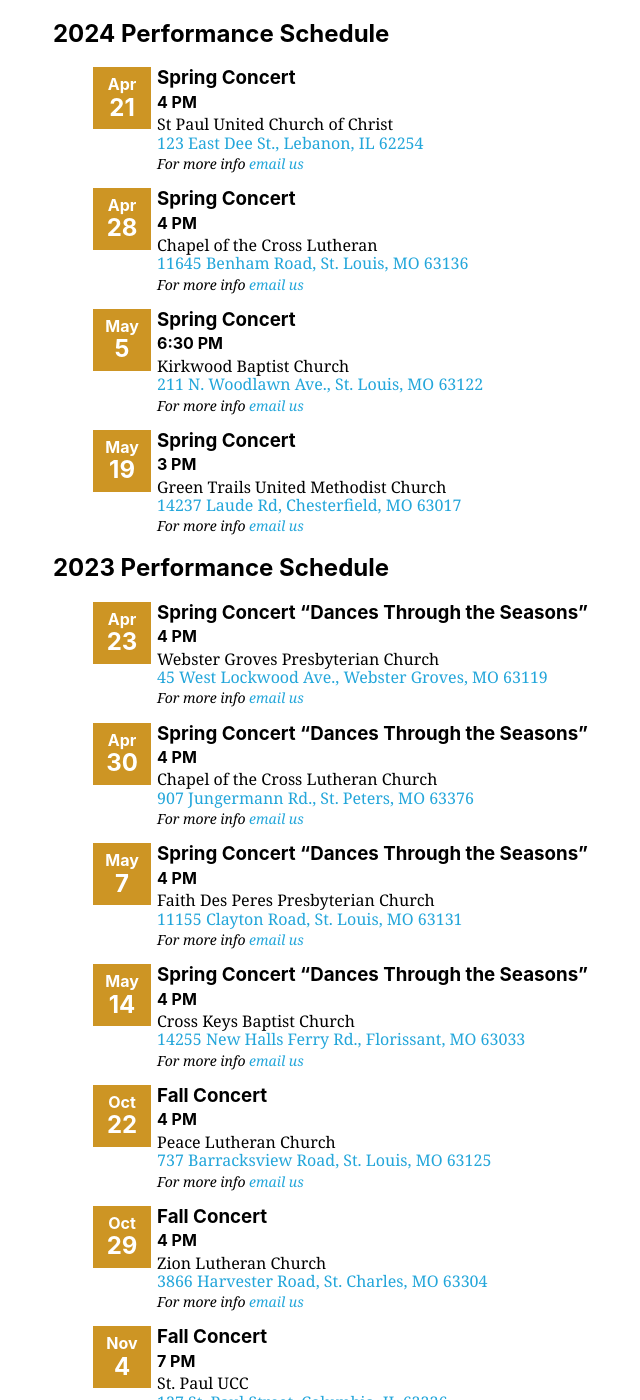
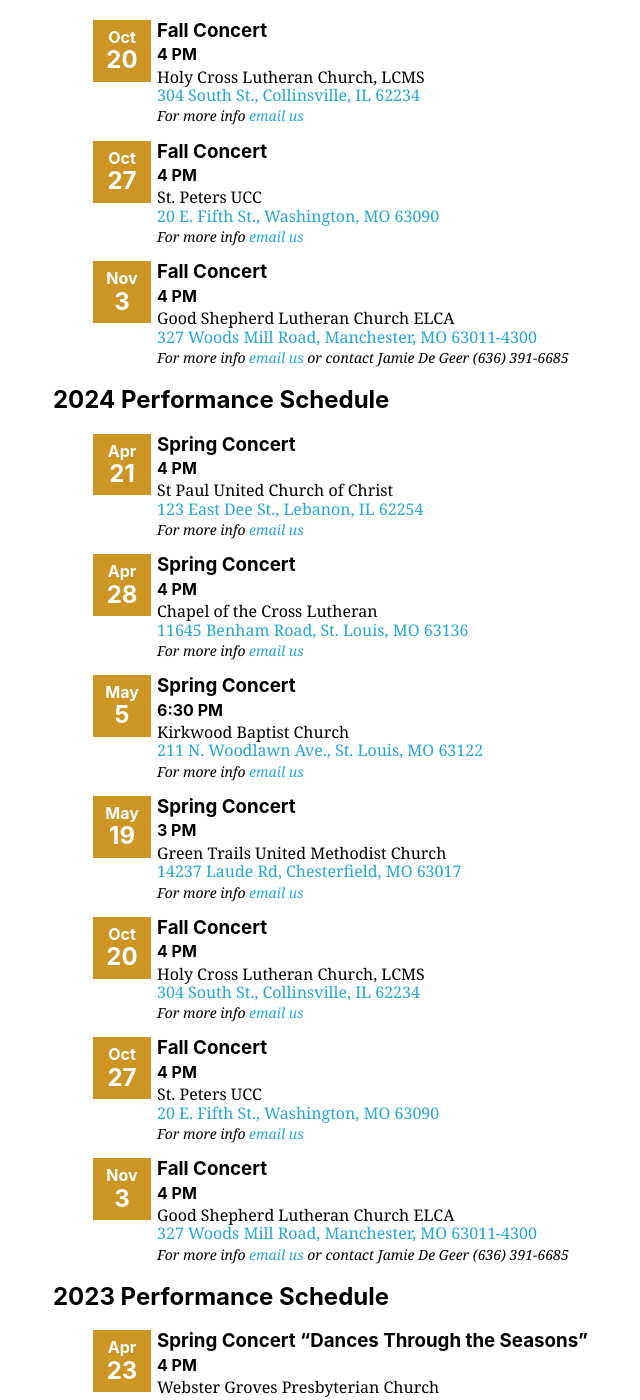
Before and after one commit to GatewayRingers/GatewayRingers.github.io, a Jekyll site: the page built from events.html, in a window 1280 px wide and 1400 px high, scrolled down 391 px. Shown: the whole window, without its empty margins (83-723 px from the left). Built offline with Jekyll 4.4.1, drawn with Linux system fonts in a browser that asks for light colours; nearby versions of some CDN libraries.

Commit message:
Update events.yml

```diff
--- a/_data/events.yml
+++ b/_data/events.yml
@@ -28,6 +28,27 @@
       address: 14237 Laude Rd, Chesterfield, MO 63017
       href: https://www.google.com/maps/place/14237+Ladue+Rd,+Chesterfield,+MO+63017/@38.6658093,-90.5182538,17z/data=!3m1!4b1!4m6!3m5!1s0x87df2ca4f1a724c5:0x6002606e3674f05d!8m2!3d38.6658093!4d-90.5182538!16s%2Fg%2F11bw50ft0p?entry=ttu
       contact:
+    - date: 2024-10-20
+      name: Fall Concert
+      time: 4 PM
+      location: Holy Cross Lutheran Church, LCMS
+      address: 304 South St., Collinsville, IL 62234
+      href: https://www.google.com/maps/dir/38.7661053,-90.7057801/304+South+St,+Collinsville,+IL/@38.6982326,-90.6785147,10z/data=!3m2!4b1!5s0x87d94ee8dfe63473:0xab384531a5e3ddf0!4m9!4m8!1m1!4e1!1m5!1m1!1s0x8875ffefa6df96bb:0xd17ea254a8df4176!2m2!1d-89.988899!2d38.6656729?entry=ttu
+      contact:
+    - date: 2024-10-27
+      name: Fall Concert
+      time: 4 PM
+      location: St. Peters UCC
+      address: 20 E. Fifth St., Washington, MO 63090
+      href: https://www.google.com/maps/dir//20+E+Fifth+St,+Washington,+MO+63090/data=!4m6!4m5!1m1!4e2!1m2!1m1!1s0x87d94e850a4eceb9:0xa2d0b2635523cabf?sa=X&ved=1t:707&ictx=111
+      contact:
+    - date: 2024-11-03
+      name: Fall Concert
+      time: 4 PM
+      location: Good Shepherd Lutheran Church ELCA
+      address: 327 Woods Mill Road, Manchester, MO 63011-4300
+      href: https://www.google.com/maps/place/327+Woods+Mill+Rd,+Ballwin,+MO+63011/@38.5990364,-90.5119573,17z/data=!3m1!4b1!4m5!3m4!1s0x87d8d397746fe3c5:0x19a41d977648678b!8m2!3d38.5989491!4d-90.509812
+      contact: Jamie De Geer (636) 391-6685
 
 - year: 2023
   concerts:
```
